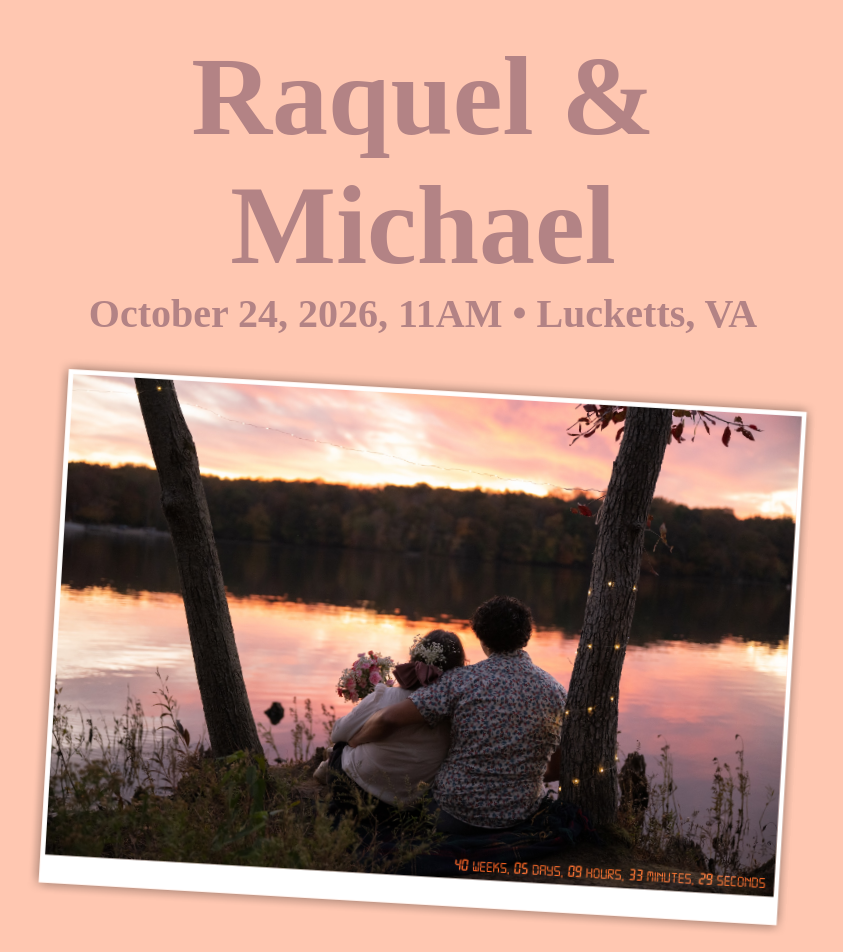
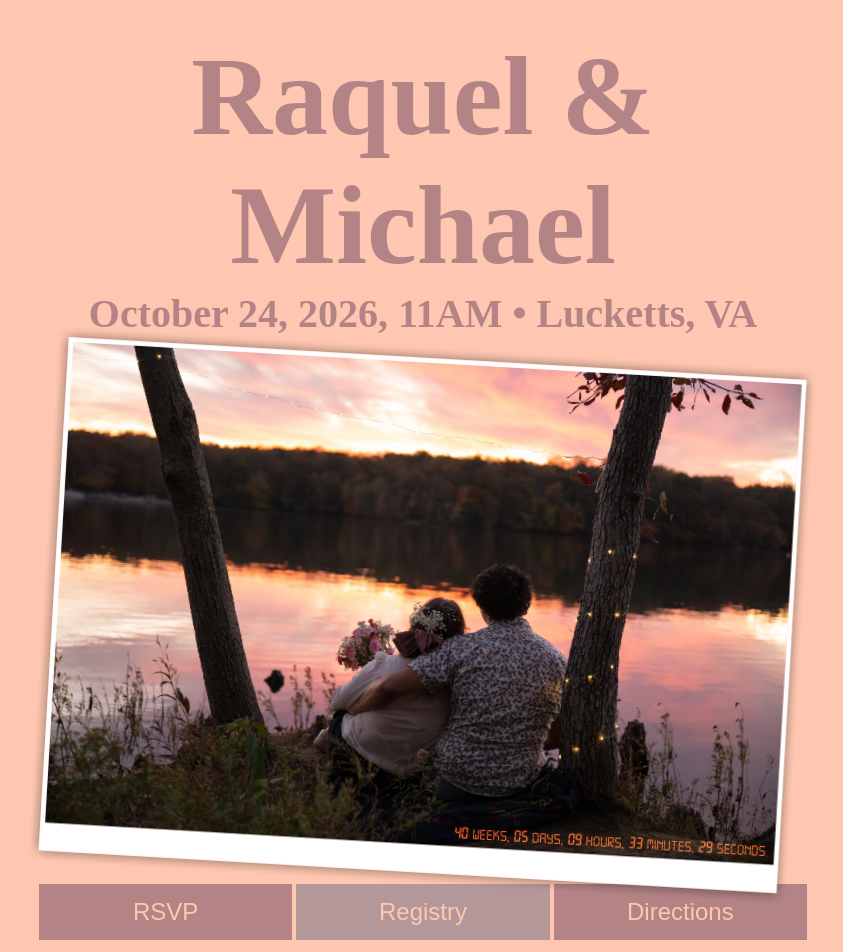
Before and after one commit to keaysma/wedding, a SvelteKit app: page / in a window 1280 px wide. Shown: the top 952 px of the page, without its empty margins (217-1060 px from the left). Built offline with nearby package versions, Linux system fonts and the light colour scheme; a web font is replaced by a local one.

Commit message:
vertical height adjustments

```diff
--- a/src/app.scss
+++ b/src/app.scss
@@ -5,6 +5,7 @@ html[format="single-page"] {
 
     > body {
         height: 100%;
+        display: flex;
     }
 }
 
--- a/src/routes/+page.svelte
+++ b/src/routes/+page.svelte
@@ -7,8 +7,8 @@
 
     // Function to update the coordinates on mouse movement
     function handleMousemove(event: MouseEvent) {
-        pageX = (event.pageX / window.outerWidth);
-        pageY = (event.pageY / window.outerHeight);
+        pageX = (event.pageX / window.innerWidth);
+        pageY = (event.pageY / window.innerHeight);
     }
 
     const tMillisSeconds = 1000;
@@ -71,6 +71,7 @@
     <h1>Raquel & Michael</h1>
     <h2>October 24, 2026, 11AM • Lucketts, VA</h2>
 
+    <!-- <div class="polaroid" style="transform: rotate3d({(1 - (pageY * 2))}, {-1 + (pageX * 2)}, 0.1, 10deg) scale3d(0.95, 0.95, 0.95) translate3d(-5px, 5px, 0px);"> -->
     <div class="polaroid" style="transform: rotate3d({0.75 + (pageX - 0.5)}, {0.5 + (pageY - 0.5)}, 0.1, 9deg) scale3d(0.95, 0.95, 0.95) translate3d(-5px, 5px, 0px);">
             <img  src="RM-Sunset-1.jpg" alt="That's us <3" />
             <span class="mark"><span class="digit">{remaining.weeks}</span> WEEKS, <span class="digit">{remaining.days}</span> DAYS, <span class="digit">{remaining.hours}</span> HOURS, <span class="digit">{remaining.minutes}</span> MINUTES, <span class="digit">{remaining.seconds}</span> SECONDS</span>
@@ -122,7 +123,7 @@
 
         width: 100%;
 
-        margin: 1em auto 0;
+        margin: auto auto 2em;
 
         > * {
             flex: 1;
@@ -130,22 +131,15 @@
 
         @media screen and (max-width: 768px) {
             flex-direction: column;
-            margin: auto 0 2em 0;
         }
     }
 
     .polaroid {
-        // --polaroid-shadow: #d6be87;
-
         position: relative;
 
         width: min(850px, 100%);
 
-        margin: 2em auto;
-
-        @media screen and (max-width: 768px) {
-            margin: auto;
-        }
+        margin: auto;
 
         > img {
             width: 100%;
@@ -182,10 +176,11 @@
         flex-direction: column;
         text-align: center;
 
-        padding: 4vh 0 0;
-        margin: 0 auto;
+        padding: 2em 0 0;
+        margin: auto;
         max-width: 768px;
-        height: calc(100% - 4vh);
+        height: min(1010px, calc(100% - 4vh));
+
 
         h1 {
             font-family: "Fleur De Leah";
@@ -199,6 +194,5 @@
             color: var(--foreground-color);
             margin: 0;
         }
-
     }
 </style>
```
